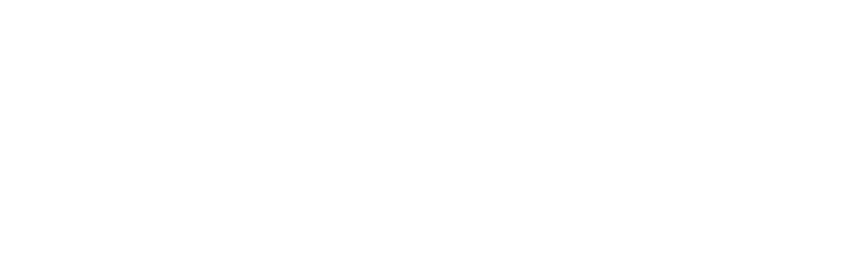
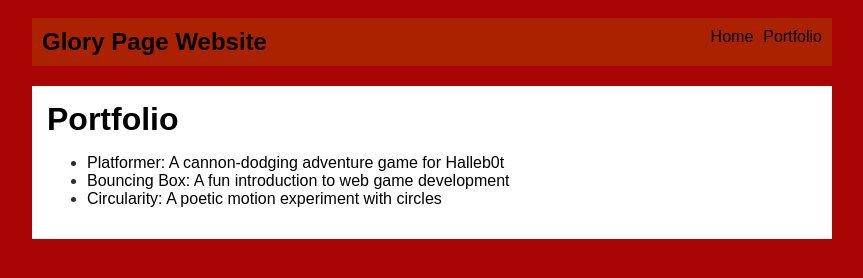
Before and after one commit to Glxryboy/Glxryboy.github.io, a plain HTML site: page portfolio.html in a window 1280 px wide. Shown: the whole page, without its empty margins (208-1071 px from the left). Drawn offline with Linux system fonts and the light colour scheme.

Commit message:
finished Portfolio

```diff
--- a/portfolio.html
+++ b/portfolio.html
@@ -0,0 +1,53 @@
+<!DOCTYPE html>
+<html>
+  <head>
+    <title>Glory Page</title>
+    <link rel="stylesheet" href="style.css"/>
+  </head>
+
+  <body>
+    <!-- All content goes here -->
+    <div id="all-contents">
+      <nav>
+        <h1> Glory Page Website</h1>
+        <ul id="nav-ul">
+            <li class="nav-li">
+                <a href="index.html">Home</a>
+            </li>
+            <li class="'nav-li">
+                <a href="portfolio.html">Portfolio</a>
+            </li>
+        </ul>
+      </nav>
+
+      <main>
+
+        <div class="content">
+
+            <h1>Portfolio</h1>
+
+            <ul id="portfolio" >
+
+
+                <li>
+                    <a href="fsd-projects/platformer/">
+                        Platformer: A cannon-dodging adventure game for Halleb0t
+                    </a>
+                </li>
+                <li>
+                    <a href="fsd-projects/bouncing-box/">Bouncing Box: A fun introduction to web game development</a>
+                </li>
+                <li>
+                    <a href="fsd-projects/circularity/">Circularity: A poetic motion experiment with circles</a>
+                </li>
+            </ul>
+
+        </div>
+        <!-- end of div for content -->
+
+      </main>
+
+    </div>
+    <!-- end of div for all-contents -->
+  </body>
+</html>
--- a/style.css
+++ b/style.css
@@ -1,5 +1,5 @@
 body {
-    background: rgb(125, 198, 205);
+    background: rgb(170, 5, 5);
     color: rgb(45, 45, 45);
     padding: 10px;
     font-family: Arial, sans-serif;
@@ -22,7 +22,7 @@ nav {
 h1 {
     display: flex;
     align-items: center;
-    color: white;
+    color: rgb(0, 0, 0);
     flex: 1;
     margin: 0;
 }
@@ -41,12 +41,12 @@ h1 {
 
 a {
     text-decoration: none;
-    color: #fff;
+    color: black;
 }
 
 /* main container area beneath menu */
 main {
-    background: rgb(0, 0, 0);
+    background: rgb(255, 255, 255);
     display: flex;
     margin-top: 20px;
 }
@@ -67,7 +67,7 @@ main {
 
 /* interests section styles */
 #interests {
-    border: 4px silver ridge;
+    border: 4px rgb(0, 0, 0) ridge;
     padding: 8px;
     margin-top: 20px;
 }
```
Also changed, not shown: index.html (+2 -2 lines).
